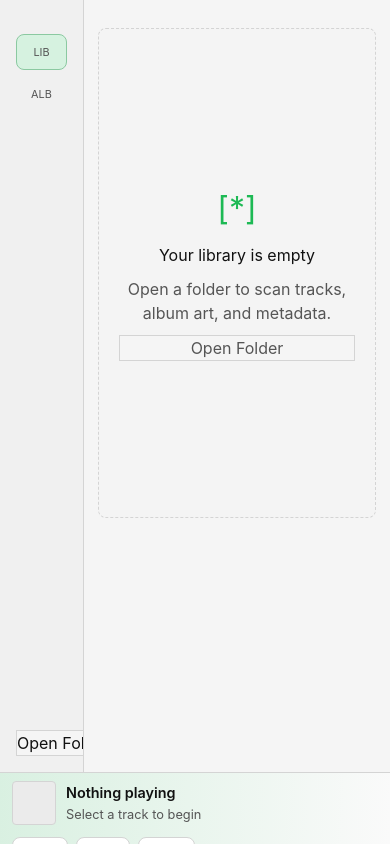
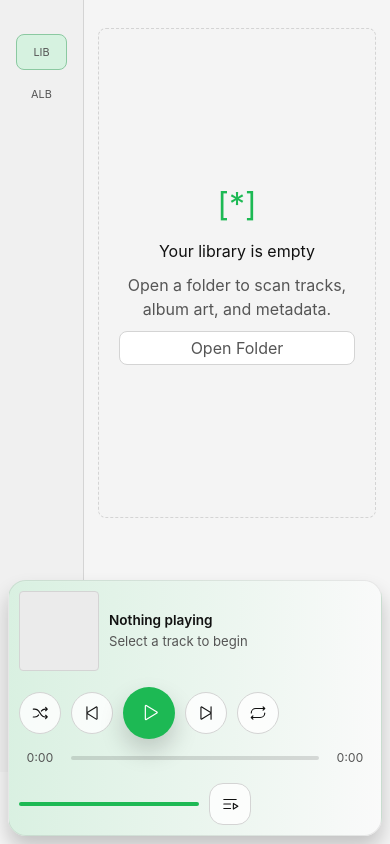
Before and after one commit to CamiloParraS/ISW-4A26A-1304-ESTRUCTURA-SensMe, a React (Vite) app: page / in a window 390 px wide. Built offline with nearby package versions, Linux system fonts and the light colour scheme; a web font is replaced by a local one.

Commit message:
feat: update styles for playback bar and buttons, enhance layout and responsiveness

```diff
--- a/src/App.css
+++ b/src/App.css
@@ -338,7 +338,6 @@
 
 .open-folder-btn {
   justify-self: start;
-  padding: 12px 28px;
 }
 
 .open-folder-btn:disabled {
--- a/src/components/OpenFolderButton.tsx
+++ b/src/components/OpenFolderButton.tsx
@@ -74,7 +74,7 @@ export function OpenFolderButton() {
             <p className="open-folder-status">
                 {ingestion.total > 0
                     ? `${ingestion.processed} / ${ingestion.total} files processed`
-                    : "Pick a folder to begin."}
+                    : ""}
             </p>
         </div>
     );
--- a/src/components/PlaybackBar.tsx
+++ b/src/components/PlaybackBar.tsx
@@ -1,4 +1,13 @@
-import { useCallback, useEffect, useRef, useState } from "react";
+import { type CSSProperties, useCallback, useEffect, useRef, useState } from "react";
+import {
+    Pause,
+    Play,
+    Queue,
+    Repeat,
+    Shuffle,
+    SkipBack,
+    SkipForward,
+} from "@phosphor-icons/react";
 import { usePlaybackEngine } from "../hooks/usePlaybackEngine";
 import { useStore } from "../store";
 import { extractAccentColor } from "../utils/accentColor";
@@ -68,12 +77,16 @@ export function PlaybackBar() {
 
     const displayTime = isDragging ? seekTime : state.currentTime;
     const sliderValue = isDragging ? seekTime : Math.min(state.currentTime, state.duration || 1);
+    const seekProgress = state.duration > 0 ? Math.min(100, (sliderValue / state.duration) * 100) : 0;
+    const volumeProgress = Math.max(0, Math.min(100, state.volume * 100));
 
     const cycleRepeatMode = (): void => {
         const modes = ["off", "all", "one"] as const;
         const index = modes.indexOf(queueState.repeatMode);
         setRepeatMode(modes[(index + 1) % modes.length]);
     };
+
+    const isRepeatActive = queueState.repeatMode !== "off";
 
     return (
         <div className="playback-bar" aria-label="Playback controls">
@@ -89,10 +102,25 @@ export function PlaybackBar() {
                 </div>
             </div>
 
-            <div className="controls">
-                <button type="button" onClick={previous} aria-label="Previous track">
-                    Prev
+            <div className="playback-bar__center">
+                <div className="controls playback-bar__transport" aria-label="Playback controls">
+                    <button
+                        type="button"
+                        onClick={toggleShuffle}
+                        className="transport-button"
+                        aria-label="Shuffle"
+                        aria-pressed={queueState.shuffleEnabled}
+                        data-active={queueState.shuffleEnabled}
+                    >
+                        <Shuffle aria-hidden />
+                        <span className="sr-only">Shuffle</span>
                     </button>
+
+                    <button type="button" onClick={previous} className="transport-button" aria-label="Previous track">
+                        <SkipBack aria-hidden />
+                        <span className="sr-only">Previous track</span>
+                    </button>
+
                     <button
                         type="button"
                         onClick={() => {
@@ -103,16 +131,31 @@ export function PlaybackBar() {
                             }
                         }}
                         aria-label={state.isPlaying ? "Pause" : "Play"}
-                    className="play-pause"
+                        className="transport-button transport-button--primary"
                     >
-                    {state.isPlaying ? "Pause" : "Play"}
+                        {state.isPlaying ? <Pause aria-hidden /> : <Play aria-hidden />}
+                        <span className="sr-only">{state.isPlaying ? "Pause" : "Play"}</span>
                     </button>
-                <button type="button" onClick={next} aria-label="Next track">
-                    Next
+
+                    <button type="button" onClick={next} className="transport-button" aria-label="Next track">
+                        <SkipForward aria-hidden />
+                        <span className="sr-only">Next track</span>
+                    </button>
+
+                    <button
+                        type="button"
+                        onClick={cycleRepeatMode}
+                        className="transport-button"
+                        aria-label={`Repeat mode: ${queueState.repeatMode}`}
+                        aria-pressed={isRepeatActive}
+                        data-active={isRepeatActive}
+                    >
+                        <Repeat aria-hidden />
+                        <span className="sr-only">Repeat mode</span>
                     </button>
                 </div>
 
-            <div className="seek-row">
+                <div className="seek-row playback-bar__seek-row">
                     <span>{formatTime(displayTime)}</span>
                     <input
                         ref={seekBarRef}
@@ -120,6 +163,7 @@ export function PlaybackBar() {
                         min={0}
                         max={state.duration || 1}
                         value={sliderValue}
+                        style={{ "--seek-progress": `${seekProgress}%` } as CSSProperties}
                         onPointerDown={(event) => {
                             isDraggingRef.current = true;
                             setIsDragging(true);
@@ -160,35 +204,24 @@ export function PlaybackBar() {
                     />
                     <span>{formatTime(state.duration)}</span>
                 </div>
+            </div>
 
-            <div className="secondary-controls">
-                <button
-                    type="button"
-                    onClick={toggleShuffle}
-                    className={queueState.shuffleEnabled ? "active" : ""}
-                    aria-label="Shuffle"
-                    aria-pressed={queueState.shuffleEnabled}
-                >
-                    Shuffle
-                </button>
-
-                <button type="button" onClick={cycleRepeatMode} aria-label="Repeat mode">
-                    Repeat: {queueState.repeatMode}
-                </button>
-
+            <div className="secondary-controls playback-bar__utility" aria-label="Utility controls">
                 <input
                     type="range"
                     min={0}
                     max={1}
                     step={0.01}
                     value={state.volume}
+                    style={{ "--volume-progress": `${volumeProgress}%` } as CSSProperties}
                     onChange={(event) => setVolume(Number(event.target.value))}
                     aria-label="Volume"
                     className="volume-bar"
                 />
 
-                <button type="button" onClick={() => setQueueOpen(true)} aria-label="Open queue">
-                    Queue
+                <button type="button" onClick={() => setQueueOpen(true)} className="utility-button" aria-label="Open queue">
+                    <Queue aria-hidden />
+                    <span className="sr-only">Open queue</span>
                 </button>
             </div>
         </div>
--- a/src/styles/shell.css
+++ b/src/styles/shell.css
@@ -19,6 +19,7 @@
   display: flex;
   flex-direction: column;
   overflow: hidden;
+  padding-bottom: 80px;
 }
 
 .sidebar-top {
@@ -117,8 +118,39 @@
 
 .sidebar-footer {
   margin-top: 16px;
-  display: grid;
-  gap: 10px;
+  display: block;
+}
+
+.sidebar-footer .footer-actions {
+  display: flex;
+  gap: 8px;
+  align-items: center;
+}
+
+.add-music-btn {
+  display: inline-flex;
+  align-items: center;
+  gap: 8px;
+  padding: 6px 10px;
+}
+
+.add-music-label {
+  font-size: 0.85rem;
+}
+
+.open-folder-btn--compact {
+  width: 38px;
+  height: 36px;
+  padding: 0;
+  display: inline-flex;
+  align-items: center;
+  justify-content: center;
+}
+
+.footer-note {
+  margin-top: 8px;
+  font-size: 0.75rem;
+  color: var(--text-secondary);
 }
 
 .open-folder-wrap {
@@ -430,7 +462,9 @@
 }
 
 .back-btn,
-.play-btn {
+.play-btn,
+.add-music-btn,
+.open-folder-btn {
   border: 1px solid var(--border);
   background: var(--surface);
   color: inherit;
@@ -489,17 +523,34 @@
 
 .playback-bar {
   grid-area: playbar;
-  border-top: 1px solid var(--border);
+  position: fixed;
+  left: 16px;
+  right: 16px;
+  bottom: 12px;
+  display: grid;
+  grid-template-columns: minmax(20px, 0.5fr) minmax(360px, 1.1fr) minmax(
+      140px,
+      auto
+    );
+  align-items: center;
+  gap: 16px;
+  padding: 12px 14px;
+
+  border-top-color: rgba(255, 255, 255, 0.379);
+  border-radius: 22px;
   background: linear-gradient(
     92deg,
     color-mix(in srgb, var(--accent) 15%, var(--playbar-bg)),
     var(--playbar-bg)
   );
-  display: grid;
-  grid-template-columns: minmax(180px, 1fr) auto minmax(280px, 1.2fr) auto;
-  align-items: center;
-  gap: 12px;
-  padding: 0 16px;
+  border: 1px solid rgba(0, 0, 0, 0.08);
+  /* This inset shadow provides the 'pop' on dark themes */
+  box-shadow:
+    inset 0 1px 1px rgba(255, 255, 255, 0.08),
+    0 12px 20px rgba(0, 0, 0, 0.2);
+  -webkit-backdrop-filter: blur(12px) saturate(140%);
+  backdrop-filter: blur(12px) saturate(140%);
+  z-index: 25;
 }
 
 .track-info {
@@ -509,9 +560,14 @@
   min-width: 0;
 }
 
+.playback-bar__center {
+  display: grid;
+  gap: 10px;
+}
+
 .mini-cover {
-  width: 44px;
-  height: 44px;
+  width: 80px;
+  height: 80px;
   border-radius: var(--radius-sm);
   object-fit: cover;
   border: 1px solid var(--border);
@@ -535,13 +591,14 @@
 }
 
 .track-title {
-  font-size: 0.9rem;
+  font-size: 0.85rem;
   font-weight: 600;
+  color: var(--foreground);
 }
 
 .track-artist {
-  font-size: 0.8rem;
-  color: var(--text-secondary);
+  font-size: 0.82rem;
+  color: var(--muted-foreground);
 }
 
 .controls,
@@ -549,23 +606,97 @@
 .seek-row {
   display: flex;
   align-items: center;
-  gap: 8px;
+  gap: 10px;
 }
 
-.controls button,
-.secondary-controls button {
-  border: 1px solid var(--border);
-  background: var(--surface);
-  color: inherit;
-  min-height: 32px;
-  border-radius: var(--radius-md);
-  padding: 0 10px;
-  cursor: pointer;
+.playback-bar__transport {
+  justify-content: center;
+  flex-wrap: wrap;
 }
 
-.secondary-controls .active {
-  border-color: var(--accent);
-  background: color-mix(in srgb, var(--accent) 15%, var(--surface));
+.playback-bar__utility {
+  justify-content: flex-end;
+  flex-wrap: wrap;
+}
+
+.transport-button,
+.utility-button {
+  position: relative;
+  display: inline-grid;
+  place-items: center;
+  border: 1px solid var(--border);
+  background: color-mix(in srgb, var(--surface) 82%, transparent);
+  color: var(--foreground);
+  box-shadow: inset 0 1px 0 rgb(255 255 255 / 0.03);
+  cursor: pointer;
+  transition:
+    transform 140ms ease,
+    border-color 140ms ease,
+    background 140ms ease,
+    color 140ms ease,
+    box-shadow 140ms ease;
+}
+
+.transport-button {
+  width: 42px;
+  height: 42px;
+  border-radius: 999px;
+}
+
+.transport-button--primary {
+  width: 52px;
+  height: 52px;
+  border-color: transparent;
+  background: var(--accent);
+  color: #fff;
+  box-shadow: 0 12px 24px rgb(0 0 0 / 18%);
+}
+
+.utility-button {
+  width: 42px;
+  height: 42px;
+  border-radius: 14px;
+}
+
+.transport-button:hover,
+.utility-button:hover {
+  transform: translateY(-1px);
+  border-color: color-mix(in srgb, var(--accent) 36%, var(--border));
+  background: color-mix(in srgb, var(--accent) 8%, var(--surface));
+}
+
+.transport-button--primary:hover {
+  background: color-mix(in srgb, var(--accent) 88%, white 12%);
+}
+
+.transport-button[data-active="true"] {
+  color: var(--accent);
+}
+
+.transport-button[data-active="true"]:not(.transport-button--primary)::after {
+  content: "";
+  position: absolute;
+  bottom: -5px;
+  width: 4px;
+  height: 4px;
+  border-radius: 999px;
+  background: var(--accent);
+}
+
+.utility-button--disabled {
+  opacity: 0.45;
+  cursor: not-allowed;
+}
+
+.transport-button svg,
+.utility-button svg {
+  width: 18px;
+  height: 18px;
+}
+
+.transport-button--primary svg {
+  width: 19px;
+  height: 19px;
 }
 
 .seek-row {
@@ -573,20 +704,144 @@
 }
 
 .seek-row span {
-  font-size: 0.74rem;
-  color: var(--text-secondary);
-  width: 38px;
+  width: 42px;
+  font-size: 0.76rem;
+  font-variant-numeric: tabular-nums;
   text-align: center;
+  color: var(--muted-foreground);
 }
 
 .seek-bar,
 .volume-bar {
+  -webkit-appearance: none;
+  appearance: none;
   width: 100%;
-  accent-color: var(--accent);
+  margin: 0;
+  background: transparent;
+  cursor: pointer;
+}
+
+.seek-bar {
+  --seek-progress: 0%;
+  height: 18px;
+  flex: 1;
+}
+
+.seek-bar::-webkit-slider-runnable-track,
+.volume-bar::-webkit-slider-runnable-track {
+  height: 4px;
+  border-radius: 999px;
+  background: linear-gradient(
+    90deg,
+    var(--accent) 0,
+    var(--accent) var(--seek-progress),
+    color-mix(in srgb, var(--foreground) 14%, transparent) var(--seek-progress),
+    color-mix(in srgb, var(--foreground) 14%, transparent) 100%
+  );
+}
+
+.volume-bar::-webkit-slider-runnable-track {
+  background: linear-gradient(
+    90deg,
+    var(--accent) 0,
+    var(--accent) var(--volume-progress),
+    color-mix(in srgb, var(--foreground) 14%, transparent)
+      var(--volume-progress),
+    color-mix(in srgb, var(--foreground) 14%, transparent) 100%
+  );
+}
+
+.seek-bar::-moz-range-track,
+.volume-bar::-moz-range-track {
+  height: 4px;
+  border-radius: 999px;
+  background: color-mix(in srgb, var(--foreground) 14%, transparent);
+}
+
+.seek-bar::-moz-range-progress,
+.volume-bar::-moz-range-progress {
+  height: 4px;
+  border-radius: 999px;
+  background: var(--accent);
+}
+
+.volume-bar::-moz-range-track {
+  background: rgb(255 255 255 / 0.14);
+}
+
+.seek-bar::-webkit-slider-thumb,
+.volume-bar::-webkit-slider-thumb {
+  -webkit-appearance: none;
+  appearance: none;
+  width: 12px;
+  height: 12px;
+  border-radius: 50%;
+  background: #fff;
+  border: 2px solid var(--accent);
+  box-shadow: 0 0 0 0 rgb(255 255 255 / 0);
+  opacity: 0;
+  transform: scale(0.68);
+  transition:
+    opacity 140ms ease,
+    transform 140ms ease,
+    box-shadow 140ms ease;
+  margin-top: -4px;
+}
+
+.seek-bar:hover::-webkit-slider-thumb,
+.seek-bar:focus-visible::-webkit-slider-thumb,
+.volume-bar:hover::-webkit-slider-thumb,
+.volume-bar:focus-visible::-webkit-slider-thumb {
+  opacity: 1;
+  transform: scale(1);
+  box-shadow: 0 0 0 6px color-mix(in srgb, var(--accent) 16%, transparent);
+}
+
+.seek-bar::-moz-range-thumb,
+.volume-bar::-moz-range-thumb {
+  width: 12px;
+  height: 12px;
+  border-radius: 50%;
+  background: #fff;
+  border: 2px solid var(--accent);
+  box-shadow: 0 0 0 0 rgb(255 255 255 / 0);
+  opacity: 0;
+  transform: scale(0.68);
+  transition:
+    opacity 140ms ease,
+    transform 140ms ease,
+    box-shadow 140ms ease;
+}
+
+.seek-bar:hover::-moz-range-thumb,
+.seek-bar:focus-visible::-moz-range-thumb,
+.volume-bar:hover::-moz-range-thumb,
+.volume-bar:focus-visible::-moz-range-thumb {
+  opacity: 1;
+  transform: scale(1);
+  box-shadow: 0 0 0 6px color-mix(in srgb, var(--accent) 16%, transparent);
 }
 
 .volume-bar {
-  width: 90px;
+  --volume-progress: 100%;
+  width: 132px;
+  height: 18px;
+}
+
+.volume-bar::-webkit-slider-thumb {
+  width: 9px;
+  height: 9px;
+  margin-top: -2.5px;
+}
+
+.volume-bar::-moz-range-thumb {
+  width: 9px;
+  height: 9px;
+}
+
+.playback-bar button,
+.playback-bar input {
+  font: inherit;
 }
 
 .queue-panel-backdrop {
@@ -815,15 +1070,36 @@
   }
 
   .playback-bar {
+    left: 8px;
+    right: 8px;
+    bottom: 8px;
+    height: auto;
+    padding: 10px;
+    border-radius: 18px;
     grid-template-columns: 1fr;
-    height: auto;
-    padding: 8px 12px;
+  }
+
+  .playback-bar__center {
+    grid-template-columns: 1fr;
   }
 
   .seek-row,
   .controls,
   .secondary-controls {
     width: 100%;
+  }
+
+  .playback-bar__transport,
+  .playback-bar__utility {
+    justify-content: flex-start;
+  }
+
+  .playback-bar__seek-row {
+    width: 100%;
+  }
+
+  .volume-bar {
+    width: min(180px, 100%);
   }
 
   .queue-panel {
```
Lines whose indentation alone changed are shown as unchanged.
